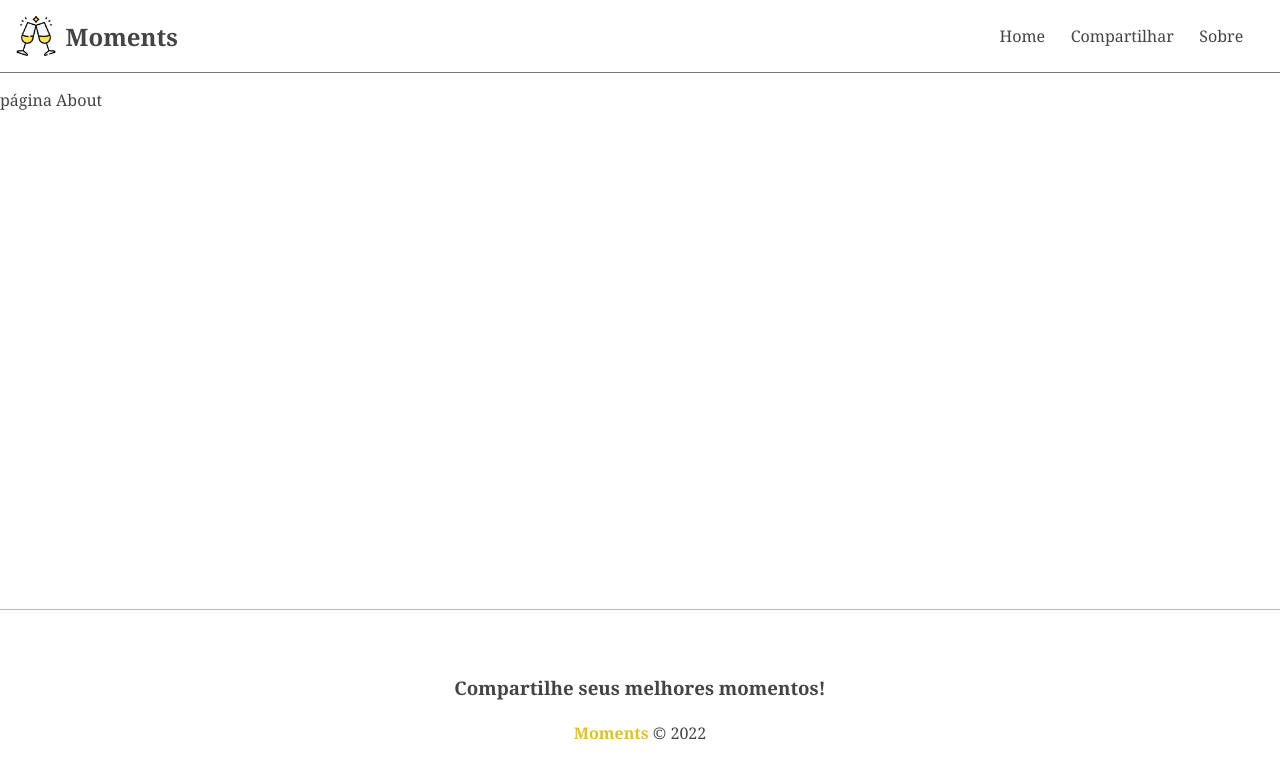
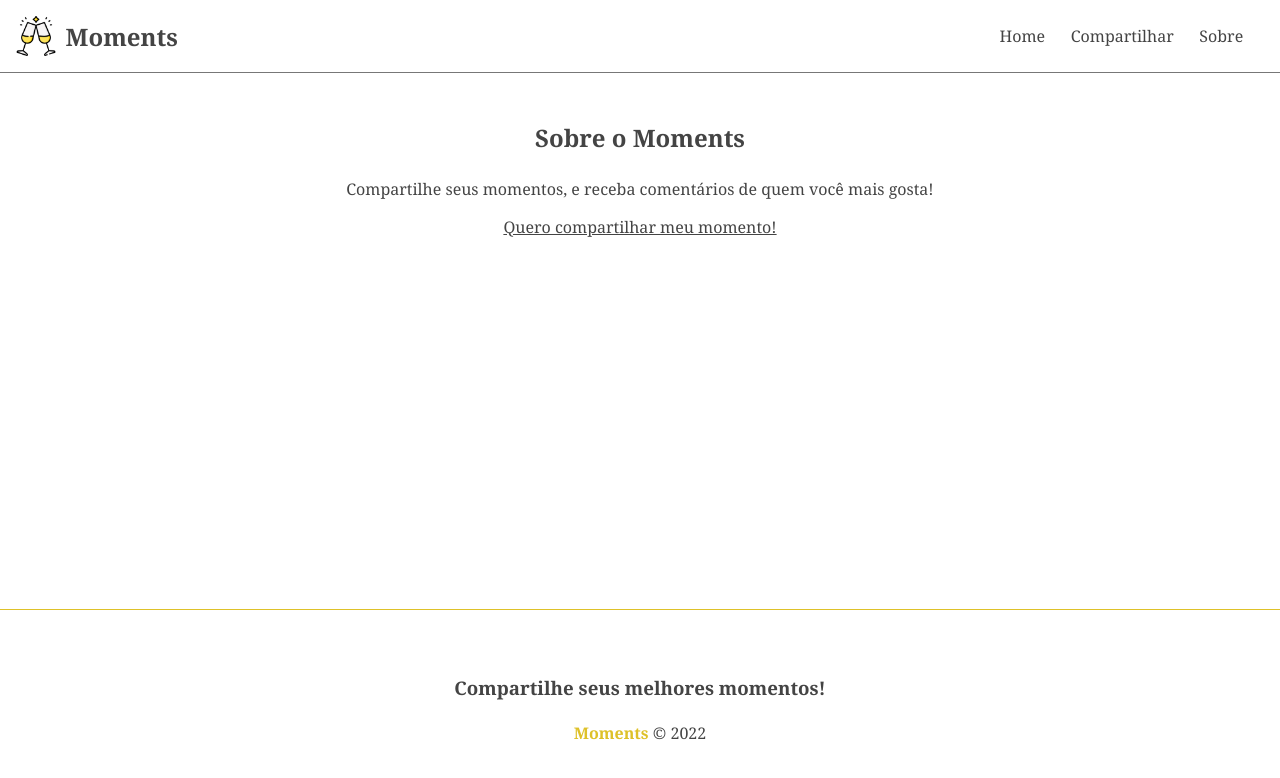
Before and after one commit to alexandrejuniorc/moments-angular, an Angular app: page /about in a window 1280 px wide. Shown: the top 778 px of the page. Built offline with nearby package versions, Linux system fonts and the light colour scheme.

Commit message:
feat: finish about page

```diff
--- a/src/app/components/pages/about/about.component.html
+++ b/src/app/components/pages/about/about.component.html
@@ -1 +1,5 @@
-<p>página About</p>
+<div class="about">
+  <h2>Sobre o Moments</h2>
+  <p>Compartilhe seus momentos, e receba comentários de quem você mais gosta!</p>
+  <a href="/moments/new">Quero compartilhar meu momento!</a>
+</div>
```
